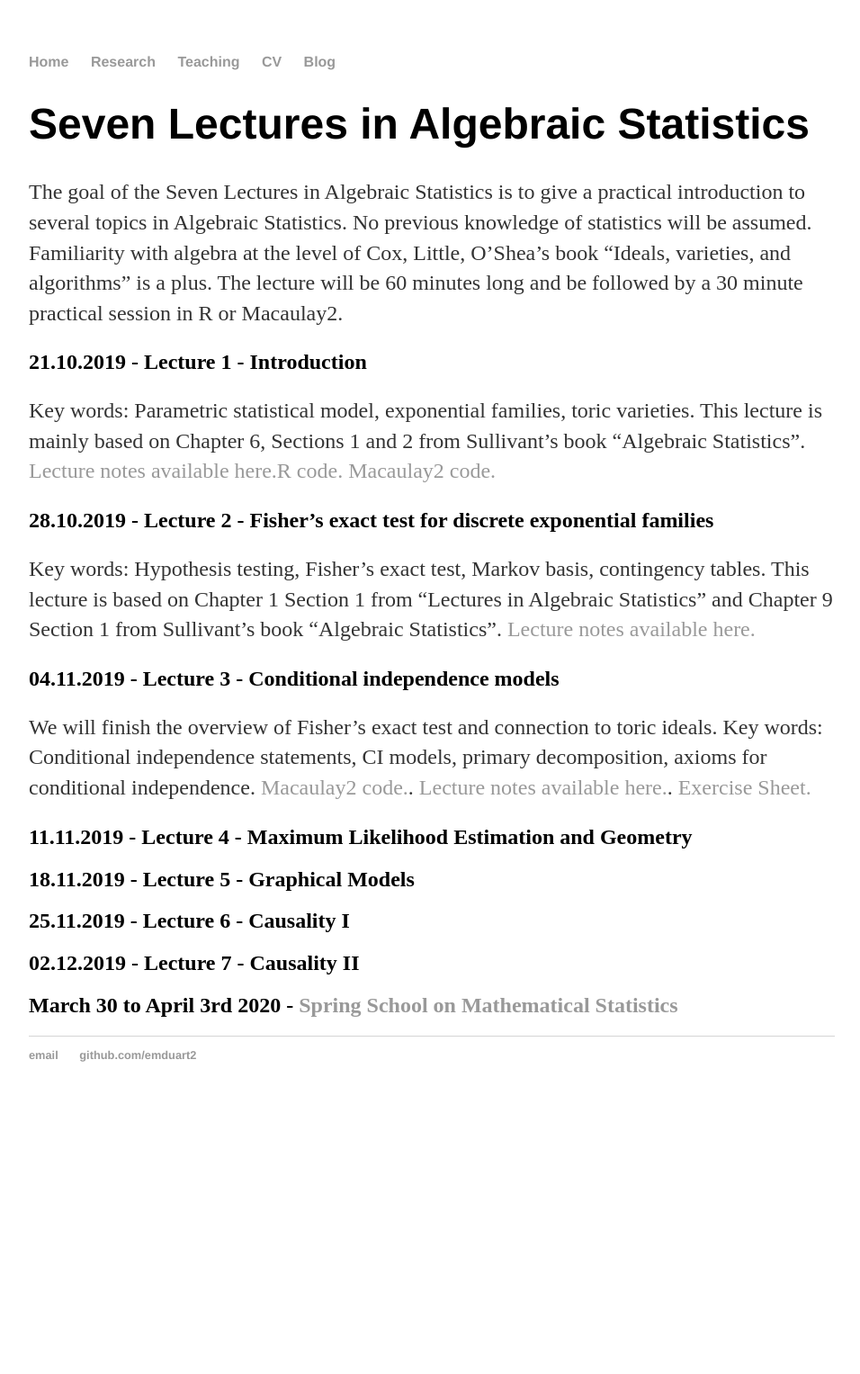
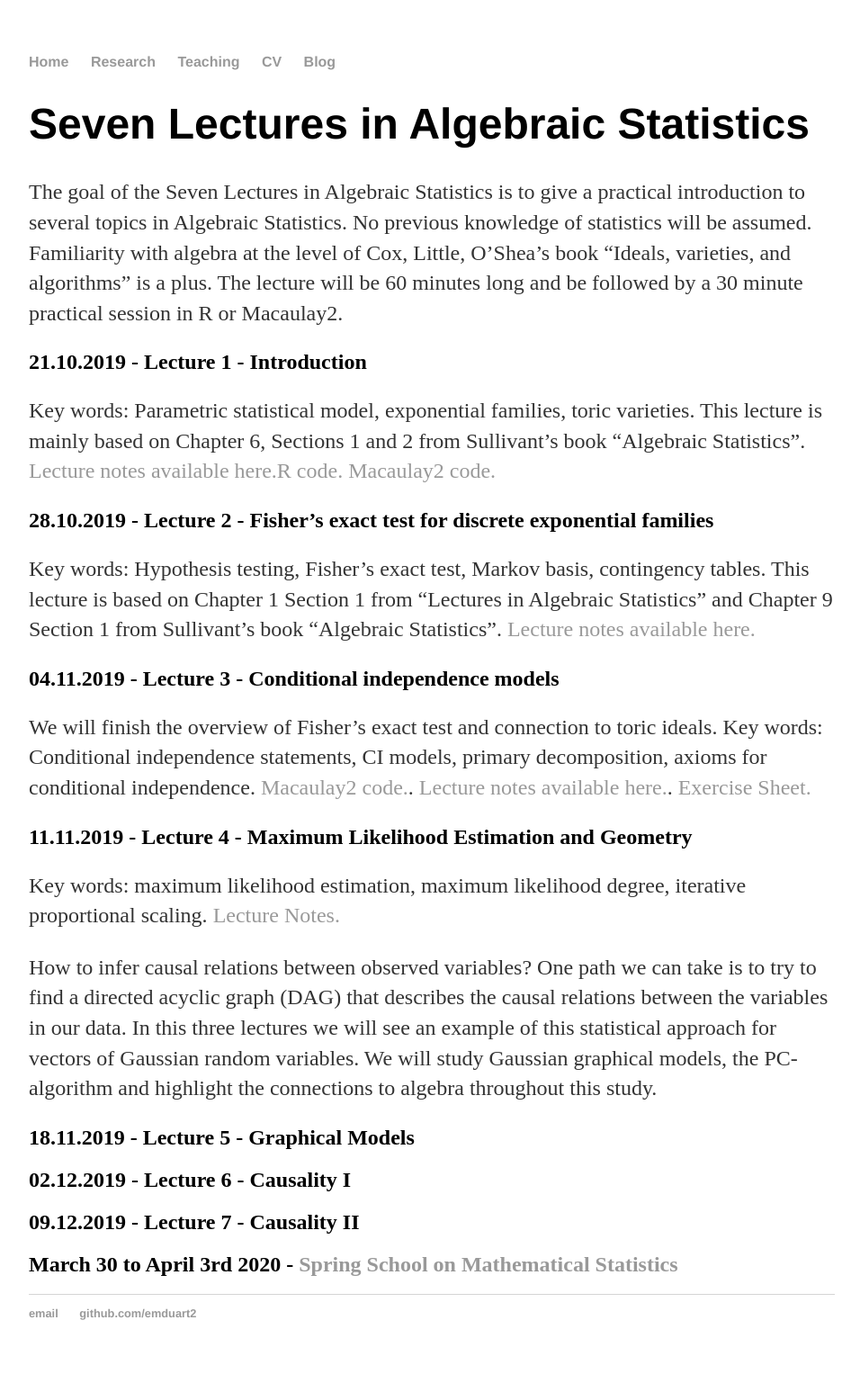
Before and after one commit to emduart2/emduart2.github.io, a Jekyll site: the page built from teaching/index.md, in a window 1280 px wide. Shown: the whole page at 90% size, without its empty margins (160-1116 px from the left). Built offline with Jekyll 4.4.1, drawn with Linux system fonts in a browser that asks for light colours; before the commit the page ends 1240 px from its top, so only the background shows below that.

Commit message:
added lecture notes

```diff
--- a/teaching/index.md
+++ b/teaching/index.md
@@ -26,14 +26,17 @@ Key words: Conditional independence statements, CI models, primary decomposition
 [Lecture notes available here.]({{ site.url }}/assets/SevenLectures2019/Lecture3.pdf). [Exercise Sheet.]({{ site.url }}/assets/SevenLectures2019/problems1.pdf)
 
 ## 11.11.2019 - Lecture 4 - Maximum Likelihood Estimation and Geometry
+Key words: maximum likelihood estimation, maximum likelihood degree, iterative proportional scaling.  [Lecture Notes.]({{ site.url }}/assets/SevenLectures2019/Lecture4.pdf)
 <!---Study maximum likelihood estimation with an algebraic geometric approach. --->
+
+How to infer causal relations between observed variables? One path we can take is to try to find a directed acyclic graph (DAG) that describes the causal relations between the variables in our data. In this three lectures we will see an example of this statistical approach for vectors of Gaussian random variables. We will study Gaussian graphical models, the PC-algorithm and highlight the connections to algebra throughout this study.
 
 ## 18.11.2019 - Lecture 5 - Graphical Models
 <!--- TBA --->
 
-## 25.11.2019 - Lecture 6 - Causality I
+## 02.12.2019 - Lecture 6 - Causality I
 
 
-## 02.12.2019 - Lecture 7 - Causality II
+## 09.12.2019 - Lecture 7 - Causality II
 
 ## March 30 to April 3rd  2020 - [Spring School on Mathematical Statistics](https://www.mis.mpg.de/calendar/conferences/2020/ssms2020.html)
```
Also changed, not shown: 1 other file.
